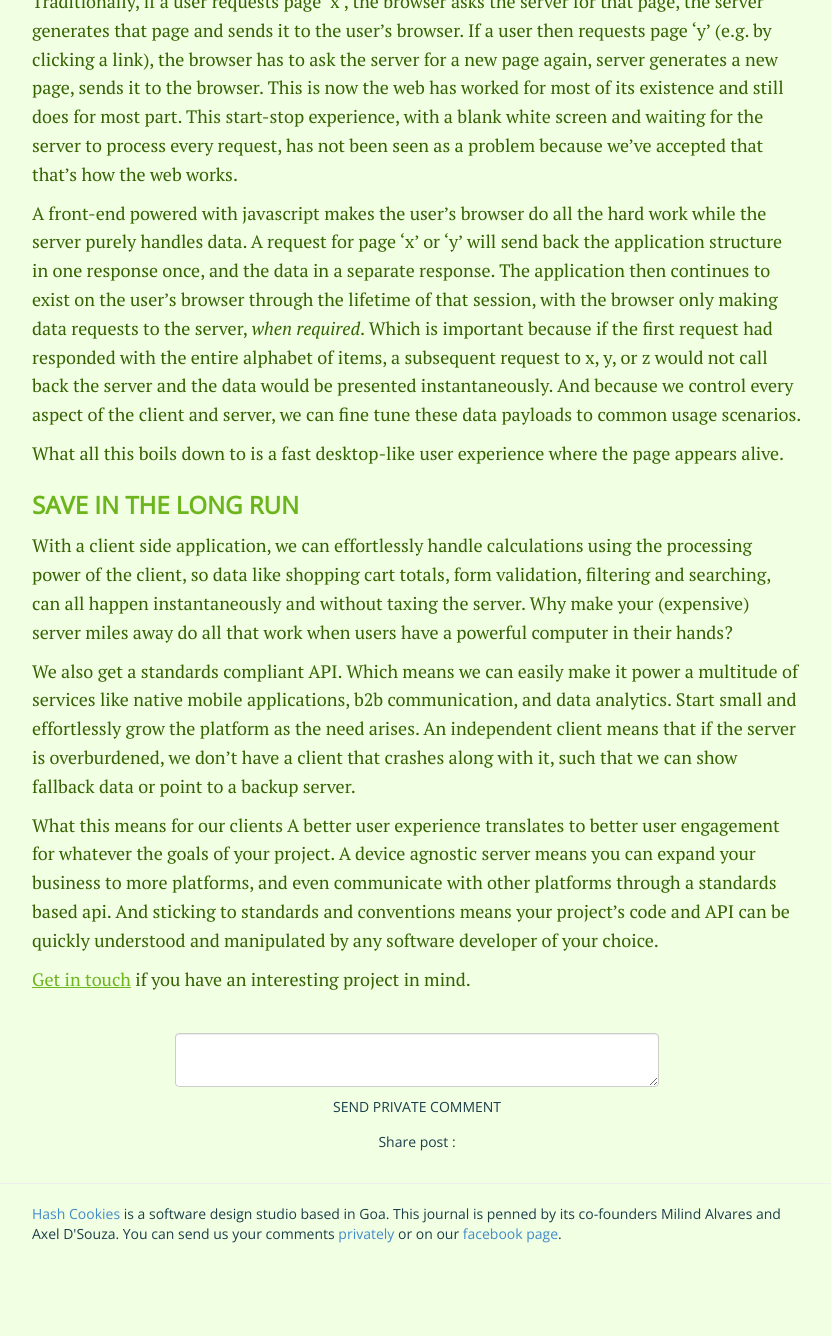
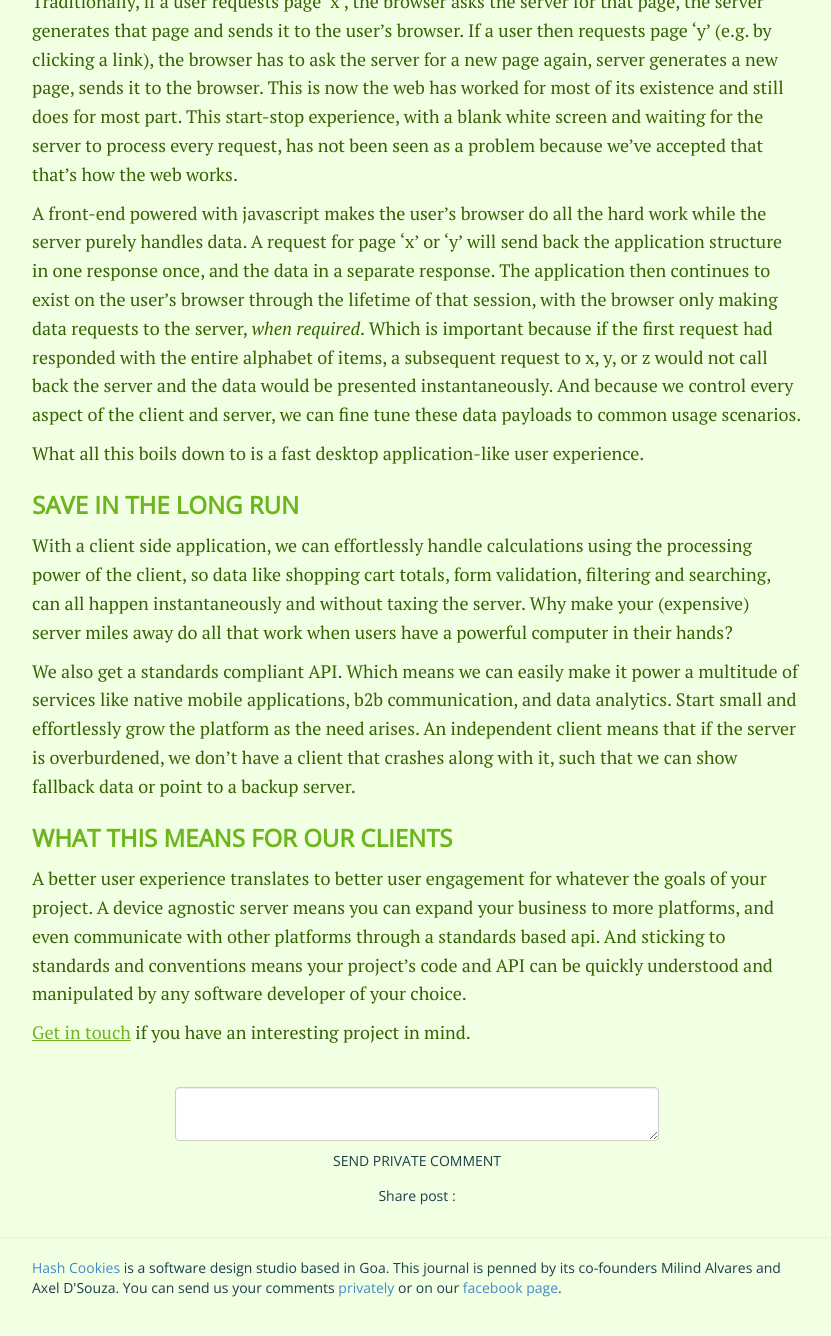
Before and after one commit to HashCookies/hashcookies.github.io, a Jekyll site: the page built from _posts/2016-03-29-javascript-client-apps-are-pretty-cool.markdown, in a window 1280 px wide and 1400 px high, scrolled down 1466 px. Shown: the top 1336 px of the window, without its empty margins (223-1054 px from the left). Built offline with Jekyll 4.4.1, drawn with Linux system fonts in a browser that asks for light colours; nearby versions of some CDN libraries; comment, search, counter and statistics services are not loaded.

Commit message:
Add js blog entry

```diff
--- a/_posts/2016-03-29-javascript-client-apps-are-pretty-cool.markdown
+++ b/_posts/2016-03-29-javascript-client-apps-are-pretty-cool.markdown
@@ -22,7 +22,7 @@ Traditionally, if a user requests page ‘x’, the browser asks the server for
 
 A front-end powered with javascript makes the user’s browser do all the hard work while the server purely handles data. A request for page ‘x’ or ‘y’ will send back the application structure in one response once, and the data in a separate response. The application then continues to exist on the user’s browser through the lifetime of that session, with the browser only making data requests to the server, _when required_. Which is important because if the first request had responded with the entire alphabet of items, a subsequent request to x, y, or z would not call back the server and the data would be presented instantaneously. And because we control every aspect of the client and server, we can fine tune these data payloads to common usage scenarios.
 
-What all this boils down to is a fast desktop-like user experience where the page appears alive.
+What all this boils down to is a fast desktop application-like user experience.
 
 ### Save in the long run
 
@@ -30,6 +30,8 @@ With a client side application, we can effortlessly handle calculations using th
 
 We also get a standards compliant API. Which means we can easily make it power a multitude of services like native mobile applications, b2b communication, and data analytics. Start small and effortlessly grow the platform as the need arises. An independent client means that if the server is overburdened, we don’t have a client that crashes along with it, such that we can show fallback data or point to a backup server.
 
-What this means for our clients A better user experience translates to better user engagement for whatever the goals of your project. A device agnostic server means you can expand your business to more platforms, and even communicate with other platforms through a standards based api. And sticking to standards and conventions means your project’s code and API can be quickly understood and manipulated by any software developer of your choice.
+### What this means for our clients
+
+A better user experience translates to better user engagement for whatever the goals of your project. A device agnostic server means you can expand your business to more platforms, and even communicate with other platforms through a standards based api. And sticking to standards and conventions means your project’s code and API can be quickly understood and manipulated by any software developer of your choice.
 
 [Get in touch](mailto:fresh@hashcooki.es) if you have an interesting project in mind.
```
